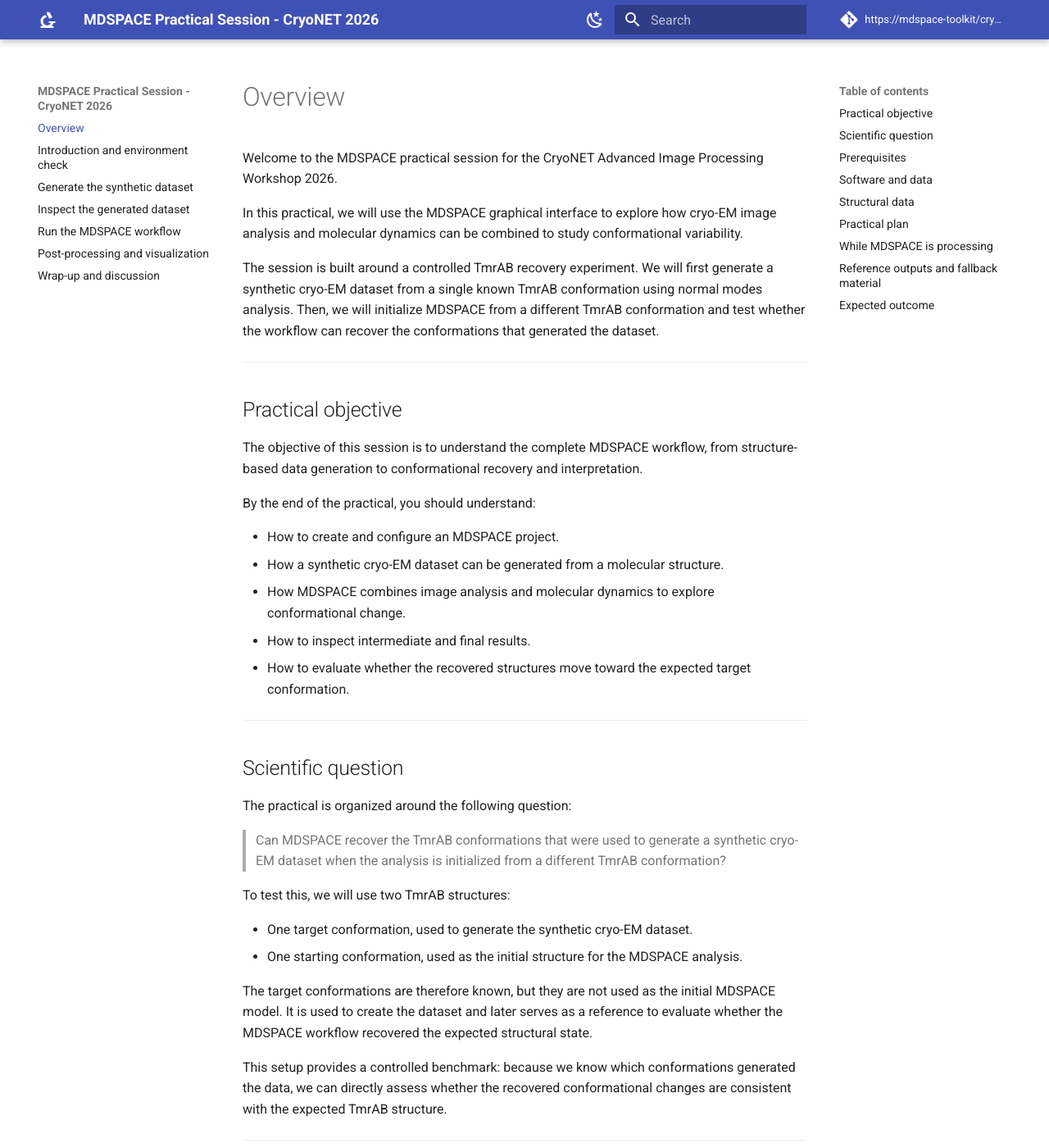
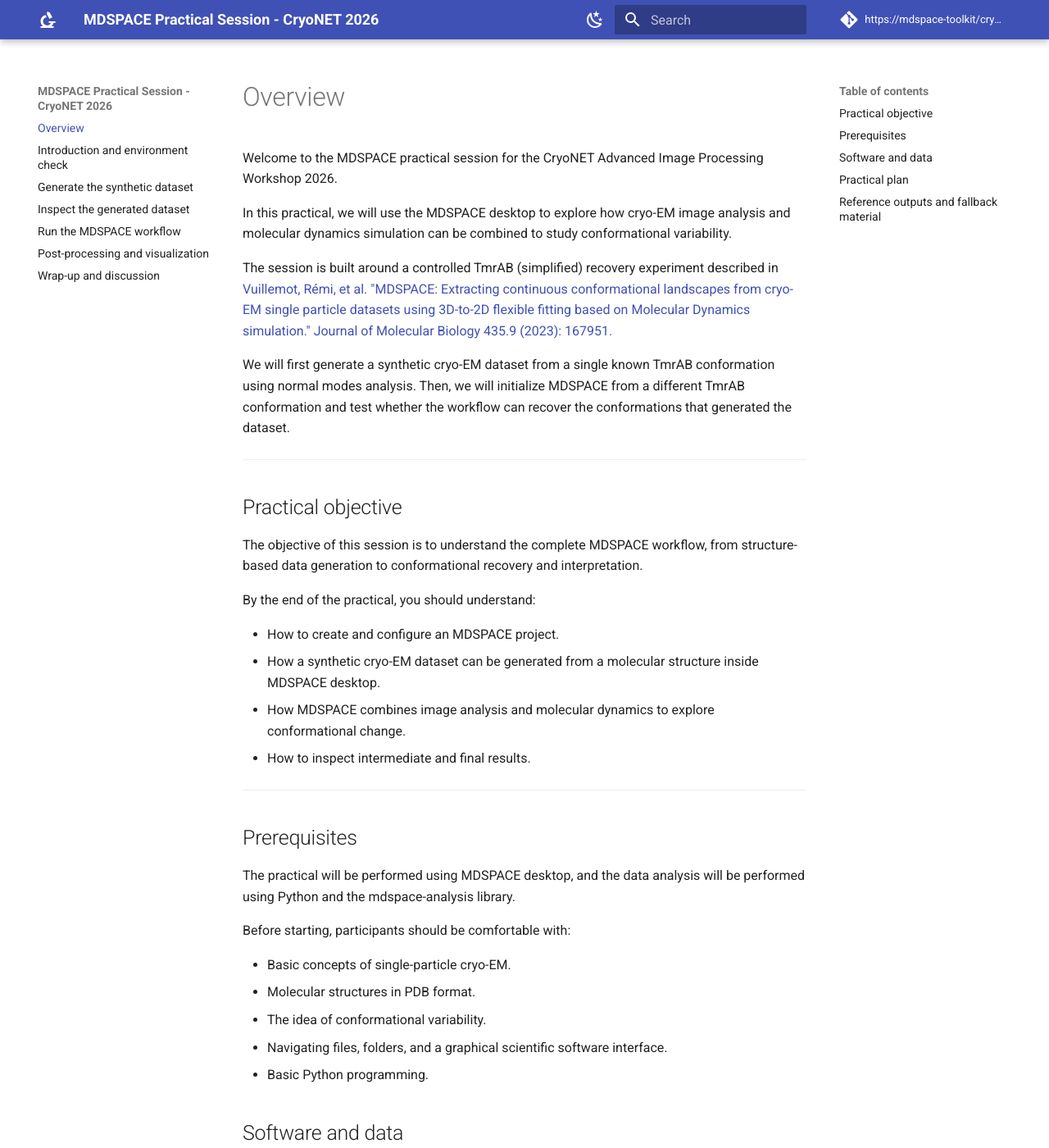
Before and after one commit to MDSPACE-toolkit/cryonet-2026-mdspace-practical, an MkDocs documentation site: the page built from docs/index.md, in a window 1280 px wide and 1400 px high. Shown: the whole window at 82% size. Built offline with MkDocs 1.6.1 and Material for MkDocs 9.7.7, drawn with Linux system fonts in a browser that asks for light colours; comment, search, counter and statistics services are not loaded; some of the changed text lies outside the part shown.

```diff
--- a/docs/index.md
+++ b/docs/index.md
@@ -2,9 +2,11 @@
 
 Welcome to the MDSPACE practical session for the CryoNET Advanced Image Processing Workshop 2026.
 
-In this practical, we will use the MDSPACE graphical interface to explore how cryo-EM image analysis and molecular dynamics can be combined to study conformational variability.
+In this practical, we will use the MDSPACE desktop to explore how cryo-EM image analysis and molecular dynamics simulation can be combined to study conformational variability.
 
-The session is built around a controlled TmrAB recovery experiment. We will first generate a synthetic cryo-EM dataset from a single known TmrAB conformation using normal modes analysis. Then, we will initialize MDSPACE from a different TmrAB conformation and test whether the workflow can recover the conformations that generated the dataset.
+The session is built around a controlled TmrAB (simplified) recovery experiment described in [Vuillemot, Rémi, et al. "MDSPACE: Extracting continuous conformational landscapes from cryo-EM single particle datasets using 3D-to-2D flexible fitting based on Molecular Dynamics simulation." Journal of Molecular Biology 435.9 (2023): 167951.](https://www.sciencedirect.com/science/article/pii/S0022283623000074)
+
+We will first generate a synthetic cryo-EM dataset from a single known TmrAB conformation using normal modes analysis. Then, we will initialize MDSPACE from a different TmrAB conformation and test whether the workflow can recover the conformations that generated the dataset.
 
 ---
 
@@ -14,74 +16,40 @@ The objective of this session is to understand the complete MDSPACE workflow, fr
 
 By the end of the practical, you should understand:
 
-* How to create and configure an MDSPACE project.
-* How a synthetic cryo-EM dataset can be generated from a molecular structure.
-* How MDSPACE combines image analysis and molecular dynamics to explore conformational change.
-* How to inspect intermediate and final results.
-* How to evaluate whether the recovered structures move toward the expected target conformation.
-
----
-
-## Scientific question
-
-The practical is organized around the following question:
-
-> Can MDSPACE recover the TmrAB conformations that were used to generate a synthetic cryo-EM dataset when the analysis is initialized from a different TmrAB conformation?
-
-To test this, we will use two TmrAB structures:
-
-* One target conformation, used to generate the synthetic cryo-EM dataset.
-* One starting conformation, used as the initial structure for the MDSPACE analysis.
-
-The target conformations are therefore known, but they are not used as the initial MDSPACE model. It is used to create the dataset and later serves as a reference to evaluate whether the MDSPACE workflow recovered the expected structural state.
-
-This setup provides a controlled benchmark: because we know which conformations generated the data, we can directly assess whether the recovered conformational changes are consistent with the expected TmrAB structure.
+- How to create and configure an MDSPACE project.
+- How a synthetic cryo-EM dataset can be generated from a molecular structure inside MDSPACE desktop.
+- How MDSPACE combines image analysis and molecular dynamics to explore conformational change.
+- How to inspect intermediate and final results.
 
 ---
 
 ## Prerequisites
 
-No programming is required. The practical will be performed using the MDSPACE graphical interface that will already be installed with all its external dependencies.
+The practical will be performed using MDSPACE desktop, and the data analysis will be performed using Python and the mdspace-analysis library.
 
 Before starting, participants should be comfortable with:
 
-* Basic concepts of single-particle cryo-EM.
-* Molecular structures in PDB format.
-* The idea of conformational variability.
-* Navigating files, folders, and a graphical scientific software interface.
-
----
+- Basic concepts of single-particle cryo-EM.
+- Molecular structures in PDB format.
+- The idea of conformational variability.
+- Navigating files, folders, and a graphical scientific software interface.
+- Basic Python programming.
 
 ## Software and data
 
 The practical will use the following material:
 
-* MDSPACE software and its external dependencies.
-* A TmrAB target conformation used to generate the synthetic cryo-EM dataset.
-* A different TmrAB starting conformation used to initialize the MDSPACE analysis.
-* A complete, already-generated dataset and analysis folder will be provided with the MDSPACE software.
-
-The required files will be provided in the workshop environment.
-
-| Resource   | Role                                             |
-| ---------- | ------------------------------------------------ |
-| `6RAF.pdb` | Structure used to generate the synthetic dataset |
-| `6RAH.pdb` | Initial structure used by MDSPACE                |
-
----
-
-## Structural data
+- MDSPACE desktop and its external dependencies that should already be installed.
+- 6RAF a TmrAB target conformation used to generate the synthetic cryo-EM dataset.
+- 6RAH a TmrAB starting conformation used to initialize the MDSPACE analysis.
+- A complete, already-generated dataset and analysis folder will be provided as a backup.
 
 The practical uses two TmrAB conformations with distinct roles:
 
-| Structure | Used for dataset generation | Used as initial MDSPACE model | Used for final comparison |
-| --------- | --------------------------: | ----------------------------: | ------------------------: |
-| `6RAF`    |                         Yes |                            No |                       Yes |
-| `6RAH`    |                          No |                           Yes |                       Yes |
-
-This distinction is central to the practical.
-
-The synthetic dataset is generated from the target 6RAF conformation. MDSPACE is then initialized from the starting 6RAH  conformation. The goal is to test whether the information contained in the synthetic cryo-EM images can guide the analysis back toward the target conformation.
+| Structure | Used for dataset generation | Used as initial MDSPACE model | Used for final analysis |
+| --------- | --------------------------- | ----------------------------- | ----------------------- |
+| 6RAF      | Yes                         | No                            | Yes                     |
+| 6RAH      | No                          | Yes                           | Yes                     |
 
 ---
 
@@ -89,37 +57,14 @@ The synthetic dataset is generated from the target 6RAF conformation. MDSPACE is
 
 The practical is organized as a guided 2 h 30 session, during which every participant should be able to perform all the steps.
 
-| Time      | Step                                              | Goal                                                      |
-| --------- | ------------------------------------------------- | --------------------------------------------------------- |
-| 0:00–0:10 | Introduction and environment check                | Open MDSPACE and verify access to the data                |
-| 0:10–0:25 | Load the target `6RAF` conformation               | Inspect the structure used to generate the dataset        |
-| 0:25–0:40 | Generate the synthetic dataset                    | Create cryo-EM data from the target structure        |
-| 0:40–0:55 | Inspect the generated dataset                     | Check images, metadata, and expected outputs              |
-| 0:55–1:10 | Initialize MDSPACE from the starting conformation | Load the synthetic dataset                                |
-| 1:10–1:35 | Run the MDSPACE workflow                          | Process the dataset and launch the analysis               |
-| 1:35–2:05 | Post-processing and visualization                 | Inspect recovered structures and conformational space     |
-| 2:05–2:25 | Structural comparison                             | Compare recovered structures with the target conformation |
-| 2:25–2:30 | Wrap-up                                           | Discuss interpretation, limitations, and next steps       |
-
----
-
-## While MDSPACE is processing
-
-Some steps may take several minutes. During these periods, participants should not just wait. We will use this time to inspect parameters, discuss expected results, and compare with reference material.
-
-During dataset generation, focus on:
-
-* Which conformation is used to generate the data?
-* How many images are generated?
-* Which parameters control the synthetic dataset?
-* What should the generated projections look like?
-
-During the MDSPACE workflow, focus on:
-
-* Which conformation was used as the starting model?
-* What does each workflow step compute?
-* What kind of conformational change do we expect to recover?
-* How will we decide whether the recovery was successful?
+| Time      | Step                               | Goal                                                  |
+| --------- | ---------------------------------- | ----------------------------------------------------- |
+| 0:00–0:10 | Introduction and environment check | Open MDSPACE and verify access to the data            |
+| 0:10–0:40 | Generate the synthetic dataset     | Create cryo-EM data from the target structure         |
+| 0:40–1:00 | Inspect the generated dataset      | Check images, metadata, and expected outputs          |
+| 1:00–2:00 | Run the MDSPACE workflow           | Process the dataset and launch the analysis           |
+| 2:00–2:25 | Post-processing and visualization  | Inspect recovered structures and conformational space |
+| 2:25–2:30 | Wrap-up                            | Discuss interpretation, limitations, and next steps   |
 
 ---
 
@@ -134,20 +79,7 @@ These files serve two purposes:
 
 The reference material includes:
 
-* A precomputed synthetic TmrAB dataset.
-* A completed MDSPACE project.
-* Post-processing results.
-* Example visualizations.
-* Final structural comparison with the target conformation.
-
----
-
-## Expected outcome
-
-At the end of the practical, we will compare the MDSPACE results with the target 6RAH conformations used to generate the synthetic dataset.
-
-The key question is:
-
-> Did we recover target conformations from the starting conformation?
-
-A successful result does not necessarily mean a perfect reconstruction of the target structures. The important point is whether the recovered conformational change is structurally consistent with the target state and with the information present in the synthetic cryo-EM data.
+- A precomputed synthetic TmrAB dataset.
+- A completed MDSPACE project.
+- Post-processing results.
+- Example visualizations with the full Python code.
```
Also changed, not shown: docs/01-environment-check.md (+9 -9 lines), docs/02-generate-synthetic-dataset.md (+23 -21 lines), docs/03-inspect-generated-dataset.md (+25 -23 lines), docs/04-run-mdspace-workflow.md (+11 -9 lines).
